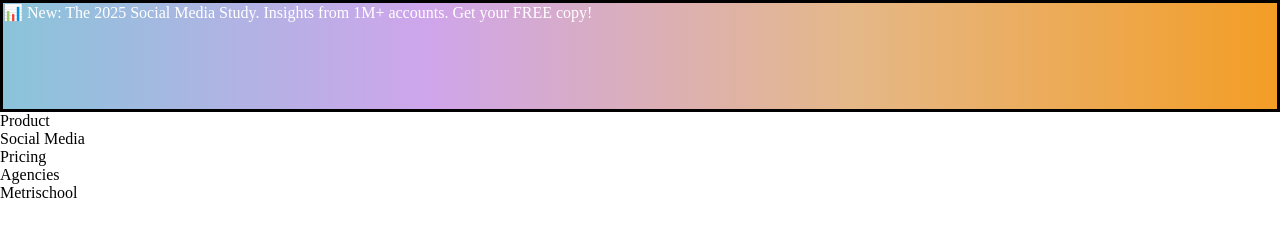
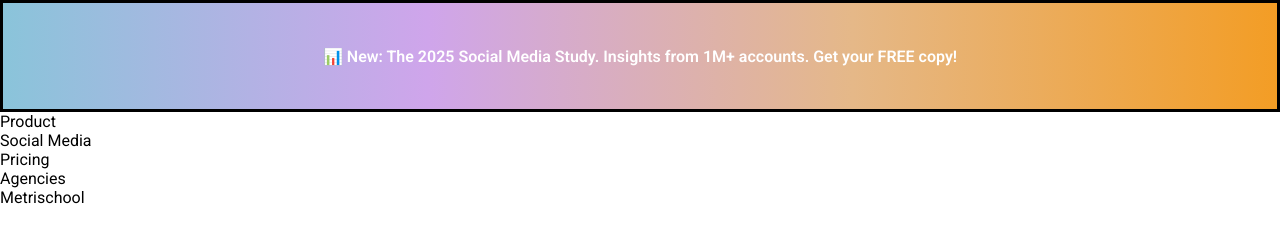
Before and after one commit to CoderUnnita/metricool-website-clone, a plain HTML site: page src/index.html in a window 1280 px wide. Drawn offline with Linux system fonts and the light colour scheme.

Commit message:
top-header done

```diff
--- a/src/style.css
+++ b/src/style.css
@@ -1,7 +1,10 @@
+@import url('https://fonts.googleapis.com/css2?family=Roboto:ital,wght@0,100..900;1,100..900&display=swap');
+
 *{
     margin: 0;
     padding: 0;
     box-sizing: border-box;
+    font-family: "Roboto", sans-serif;
 }
 
 html,body{
@@ -15,4 +18,8 @@
     height: 14vh;
     background: linear-gradient(90deg,#8ac4da,#cfa5eb,#e5b888,#f39d25);
     color: #fff;
+    font-weight: 600;
+    display: flex;
+    justify-content: center;
+    align-items: center;
 }
```
